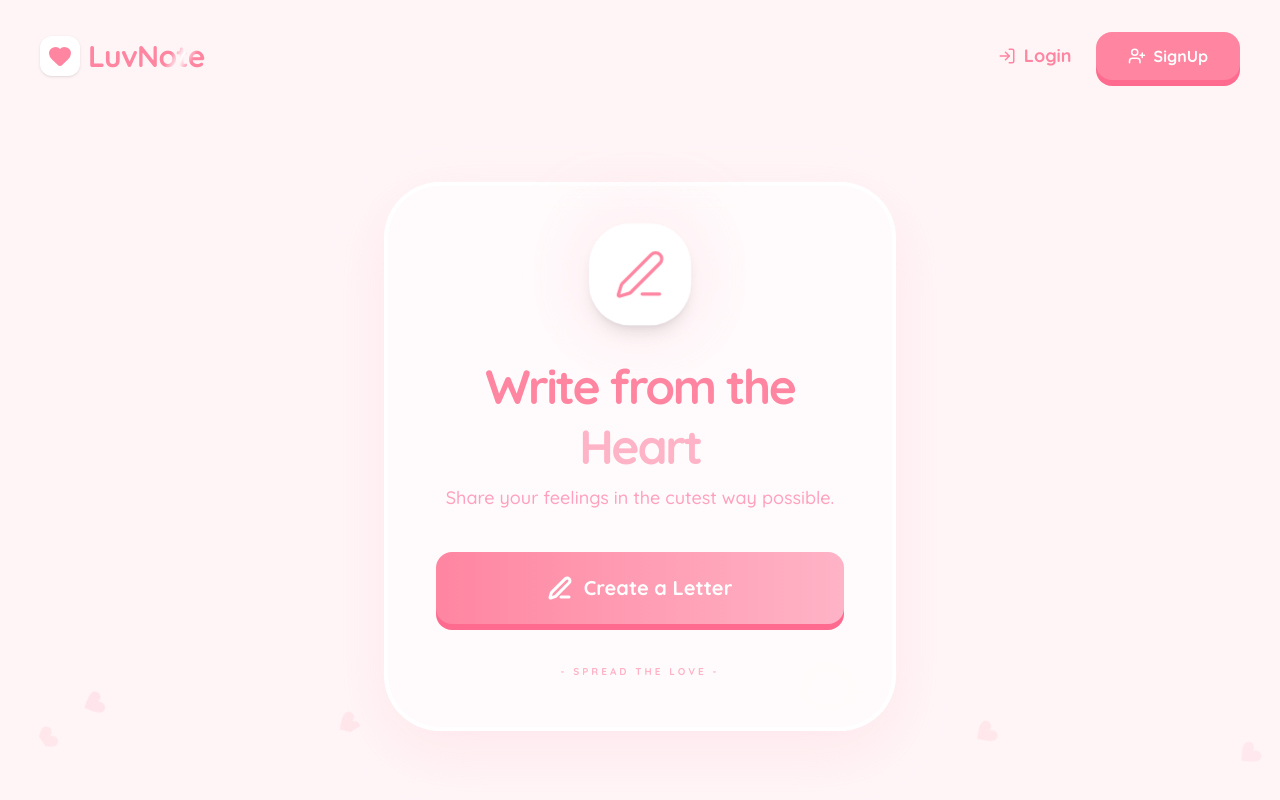
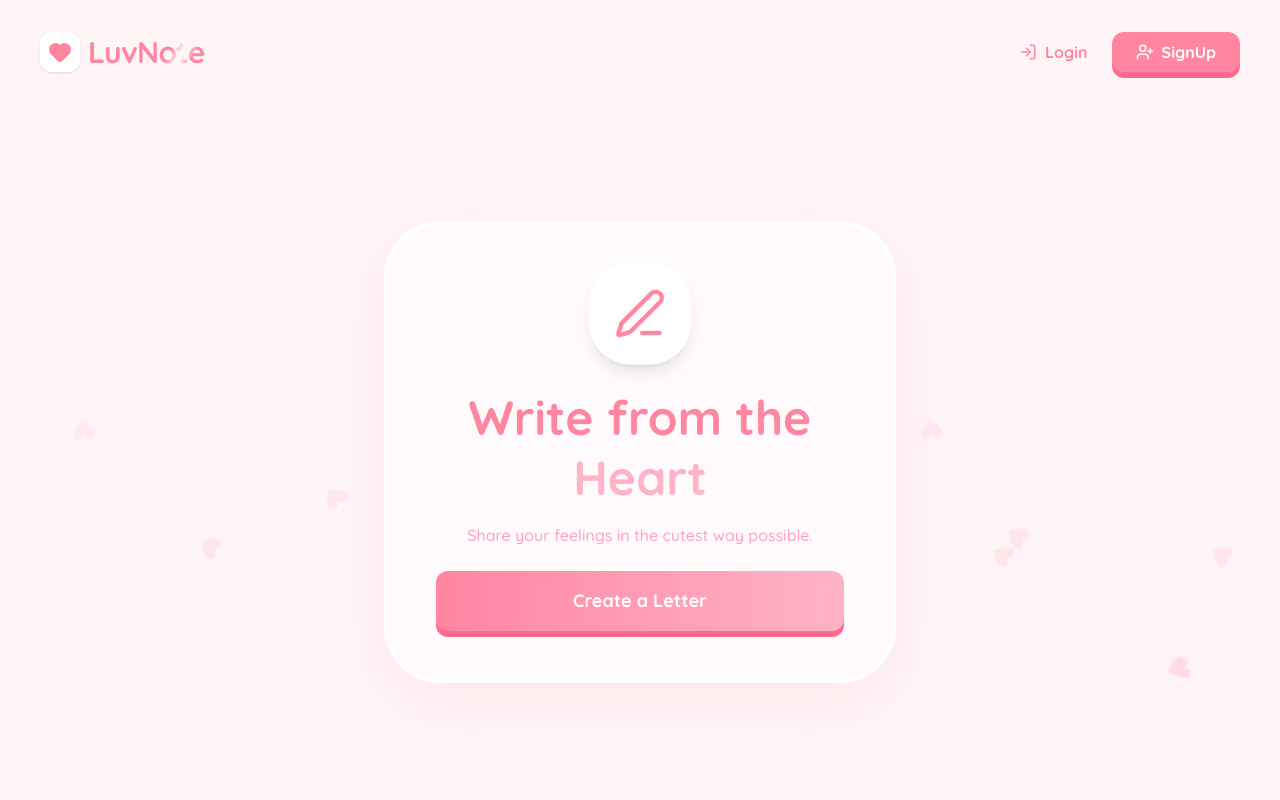
Before and after one commit to edmark1434/confession-letter, a React (Vite) app: page / in a window 1280 px wide. Built offline with nearby package versions, Linux system fonts and the light colour scheme.

Commit message:
adjustments

```diff
--- a/src/App.jsx
+++ b/src/App.jsx
@@ -1,14 +1,17 @@
 import React from 'react';
-import { LogIn, UserPlus, PenLine, Heart, Menu } from 'lucide-react'; // Added Menu icon
+import { LogIn, UserPlus, PenLine, Heart, Menu } from 'lucide-react';
 import { Link } from 'react-router-dom';
+import HeartBg from './components/HeartBg'; // Import the new component
 import './App.css';
 
 function App() {
   return (
     <div className="relative min-h-screen w-full flex flex-col bg-[#FFF5F7]">
-      {/* Navigation Bar */}
+      {/* Reusable Heart Background */}
+      <HeartBg count={12} />
+
+      {/* Navigation */}
       <nav className="relative z-20 flex justify-between items-center px-6 py-6 md:px-10 md:py-8">
-        {/* Logo Section - Always Visible */}
         <div className="flex items-center gap-2 group cursor-pointer">
           <div className="bg-white p-2 rounded-xl shadow-sm group-hover:rotate-12 transition-transform">
             <Heart fill="#FF85A1" color="#FF85A1" size={20} className="md:w-6 md:h-6" />
@@ -18,29 +21,29 @@ function App() {
           </Link>
         </div>
 
-        {/* Desktop Links - Hidden on Mobile */}
+        {/* Desktop Links */}
         <div className="hidden sm:flex items-center gap-4 md:gap-6">
-          <Link to="/login" className="text-[#FF85A1] font-bold hover:scale-105 transition-transform text-sm md:text-lg flex items-center gap-2">
+          <Link to="/login" className="text-[#FF85A1] font-bold hover:scale-105 transition-transform flex items-center gap-2">
             <LogIn size={18} /> Login
           </Link>
-          <Link to="/signup" className="btn-bubbly bg-[#FF85A1] text-white font-bold py-2 px-5 md:py-3 md:px-8 rounded-xl md:rounded-2xl text-xs md:text-base flex items-center gap-2 border-none">
+          <Link to="/signup" className="btn-bubbly bg-[#FF85A1] text-white font-bold py-2 px-6 rounded-xl flex items-center gap-2 border-none">
             <UserPlus size={18} /> SignUp
           </Link>
         </div>
 
-        {/* Mobile Dropdown - Visible only on Phones */}
+        {/* Mobile Dropdown */}
         <div className="sm:hidden dropdown dropdown-end">
-          <div tabIndex={0} role="button" className="btn btn-ghost btn-circle text-[#FF85A1] hover:bg-white/50">
+          <div tabIndex={0} role="button" className="btn btn-ghost btn-circle text-[#FF85A1]">
             <Menu size={24} />
           </div>
-          <ul tabIndex={0} className="dropdown-content z-[30] menu p-4 shadow-xl rounded-[2rem] w-52 mt-4 border-4 border-white bg-white/80 backdrop-blur-md space-y-2">
+          <ul tabIndex={0} className="dropdown-content z-[30] menu p-4 shadow-xl rounded-[2rem] w-52 mt-4 border-4 border-white bg-white/90 backdrop-blur-md space-y-2">
             <li>
-              <Link to="/login" className="flex items-center gap-3 text-[#FF85A1] font-bold hover:bg-[#FFF5F7] p-3 rounded-2xl transition-colors">
+              <Link to="/login" className="flex items-center gap-3 text-[#FF85A1] font-bold p-3 rounded-2xl">
                 <LogIn size={18} /> Login
               </Link>
             </li>
             <li>
-              <Link to="/signup" className="flex items-center gap-3 text-[#FF85A1] font-bold hover:bg-[#FFF5F7] p-3 rounded-2xl transition-colors">
+              <Link to="/signup" className="flex items-center gap-3 text-[#FF85A1] font-bold p-3 rounded-2xl">
                 <UserPlus size={18} /> SignUp
               </Link>
             </li>
@@ -48,50 +51,26 @@ function App() {
         </div>
       </nav>
 
-      {/* Background Hearts */}
-      <div className="absolute inset-0 z-0 pointer-events-none overflow-hidden">
-        <ul className="hearts">
-          {[...Array(8)].map((_, i) => (
-            <li key={i} style={{
-              left: `${Math.random() * 100}%`,
-              width: `${15 + Math.random() * 30}px`,
-              height: `${15 + Math.random() * 30}px`,
-              animationDelay: `${Math.random() * 5}s`,
-            }}></li>
-          ))}
-        </ul>
-      </div>
-
       {/* Hero Section */}
       <main className="relative z-10 flex-1 flex items-center justify-center px-4 py-8">
-        <div className="cute-glass p-8 md:p-12 rounded-[2.5rem] md:rounded-[3.5rem] shadow-[0_20px_60px_rgba(255,182,193,0.2)] text-center space-y-6 md:space-y-10 max-w-lg w-full">
-          <header className="space-y-4 md:space-y-6">
+        <div className="cute-glass p-8 md:p-12 rounded-[2.5rem] md:rounded-[3.5rem] shadow-[0_20px_60px_rgba(255,182,193,0.2)] text-center space-y-6 max-w-lg w-full">
+          <header className="space-y-4">
             <div className="flex justify-center">
-              <div className="relative animate-float-slow">
-                 <div className="absolute inset-0 bg-[#FFB3C6] blur-2xl opacity-30"></div>
-                 <div className="relative bg-white p-4 md:p-6 rounded-[1.5rem] md:rounded-[2.5rem] shadow-lg">
-                    <PenLine size={32} className="md:w-[50px] md:h-[50px]" color="#FF85A1" strokeWidth={1.5} />
-                 </div>
+              <div className="bg-white p-4 md:p-6 rounded-[1.5rem] md:rounded-[2.5rem] shadow-lg animate-float-slow">
+                <PenLine size={32} className="md:w-[50px] md:h-[50px]" color="#FF85A1" />
               </div>
             </div>
-            <div>
-              <h1 className="text-3xl md:text-5xl font-black tracking-tighter text-[#FF85A1] leading-tight">
-                Write from the <span className="text-[#FFB3C6]">Heart</span>
-              </h1>
-              <p className="text-[#FF97B7] text-base md:text-lg font-medium opacity-90 mt-2">
-                Share your feelings in the cutest way possible.
-              </p>
-            </div>
+            <h1 className="text-3xl md:text-5xl font-black text-[#FF85A1] leading-tight">
+              Write from the <span className="text-[#FFB3C6]">Heart</span>
+            </h1>
+            <p className="text-[#FF97B7] text-base font-medium opacity-90">
+              Share your feelings in the cutest way possible.
+            </p>
           </header>
 
-          <button className="btn-bubbly w-full h-14 md:h-18 bg-gradient-to-r from-[#FF85A1] to-[#FFB3C6] text-white font-black text-lg md:text-xl rounded-xl md:rounded-2xl flex items-center justify-center gap-3 border-none shadow-md">
-            <PenLine size={20} className="md:w-6 md:h-6" strokeWidth={3} />
+          <button className="btn-bubbly w-full py-4 bg-gradient-to-r from-[#FF85A1] to-[#FFB3C6] text-white font-black text-lg rounded-xl border-none shadow-md">
             Create a Letter
           </button>
-
-          <footer className="text-[10px] uppercase tracking-[0.3em] text-[#FFB3C6] font-bold">
-            - Spread the Love -
-          </footer>
         </div>
       </main>
     </div>
--- a/src/auth/Login.jsx
+++ b/src/auth/Login.jsx
@@ -2,6 +2,7 @@ import React, { useState } from 'react';
 import { Link } from 'react-router-dom';
 import { Eye, EyeOff, AlertCircle, Heart, ArrowLeft } from 'lucide-react';
 import { getLoginErrors } from '../utils/validation';
+import HeartBg from '../components/HeartBg';
 
 const LoginPage = () => {
   const [formData, setFormData] = useState({ username: '', password: '' });
@@ -32,7 +33,10 @@ const LoginPage = () => {
 
   return (
     <main className="relative z-10 flex-1 flex items-center justify-center px-4 py-6 min-h-screen bg-[#FFF5F7]">
-      <div className="cute-glass p-6 md:p-10 rounded-[2.5rem] shadow-[0_20px_50px_rgba(255,182,193,0.15)] w-full max-w-md space-y-6">
+      {/* Reusable Heart Background */}
+      <HeartBg count={6} />
+
+        <div className="cute-glass p-6 md:p-10 rounded-[2.5rem] shadow-[0_20px_50px_rgba(255,182,193,0.15)] w-full max-w-md space-y-6">
 
         {/* Responsive Header: Return | Logo | Spacer */}
         <div className="flex items-center justify-between mb-2">
--- a/src/auth/Signup.jsx
+++ b/src/auth/Signup.jsx
@@ -2,6 +2,7 @@ import React, { useState } from 'react';
 import { Link } from 'react-router-dom';
 import { Eye, EyeOff, AlertCircle, Heart, ArrowLeft } from 'lucide-react';
 import { getSignupErrors } from '../utils/validation';
+import HeartBg from '../components/HeartBg';
 
 const SignupPage = () => {
   const [formData, setFormData] = useState({ email: '', username: '', password: '', confirmPassword: '' });
@@ -30,7 +31,10 @@ const SignupPage = () => {
 
   return (
     <main className="relative z-10 flex-1 flex items-center justify-center px-4 py-8 min-h-screen bg-[#FFF5F7]">
-      <div className="cute-glass p-6 md:p-10 rounded-[2.5rem] shadow-[0_20px_50px_rgba(255,182,193,0.15)] w-full max-w-md space-y-4">
+      {/* Reusable Heart Background */}
+      <HeartBg count={6} />
+
+        <div className="cute-glass p-6 md:p-10 rounded-[2.5rem] shadow-[0_20px_50px_rgba(255,182,193,0.15)] w-full max-w-md space-y-4">
 
         {/* Responsive Header: Return | Logo | Spacer */}
         <div className="flex items-center justify-between mb-2">
--- /dev/null
+++ b/src/components/HeartBg.jsx
@@ -0,0 +1,38 @@
+import React, { useMemo } from 'react';
+
+const HeartBg = ({ count = 20 }) => { // Increased default count from 10 to 20
+  // Memoize the random values so they don't regenerate on every re-render
+  const hearts = useMemo(() => {
+    return [...Array(count)].map((_, i) => ({
+      id: i,
+      left: `${Math.random() * 100}%`,
+      // Increased size range from (15-45px) to (30-70px)
+      size: `${30 + Math.random() * 40}px`,
+      // Reduced delay from (0-5s) to (0-3s) for a faster show-up
+      delay: `${Math.random() * 3}s`,
+      // Reduced duration from (15-25s) to (8-15s) for faster movement
+      duration: `${8 + Math.random() * 7}s`
+    }));
+  }, [count]);
+
+  return (
+    <div className="absolute inset-0 z-0 pointer-events-none overflow-hidden">
+      <ul className="hearts">
+        {hearts.map((heart) => (
+          <li
+            key={heart.id}
+            style={{
+              left: heart.left,
+              width: heart.size,
+              height: heart.size,
+              animationDelay: heart.delay,
+              animationDuration: heart.duration
+            }}
+          />
+        ))}
+      </ul>
+    </div>
+  );
+};
+
+export default HeartBg;
--- /dev/null
+++ b/src/pages/home.jsx
@@ -0,0 +1 @@
+// empty
```
